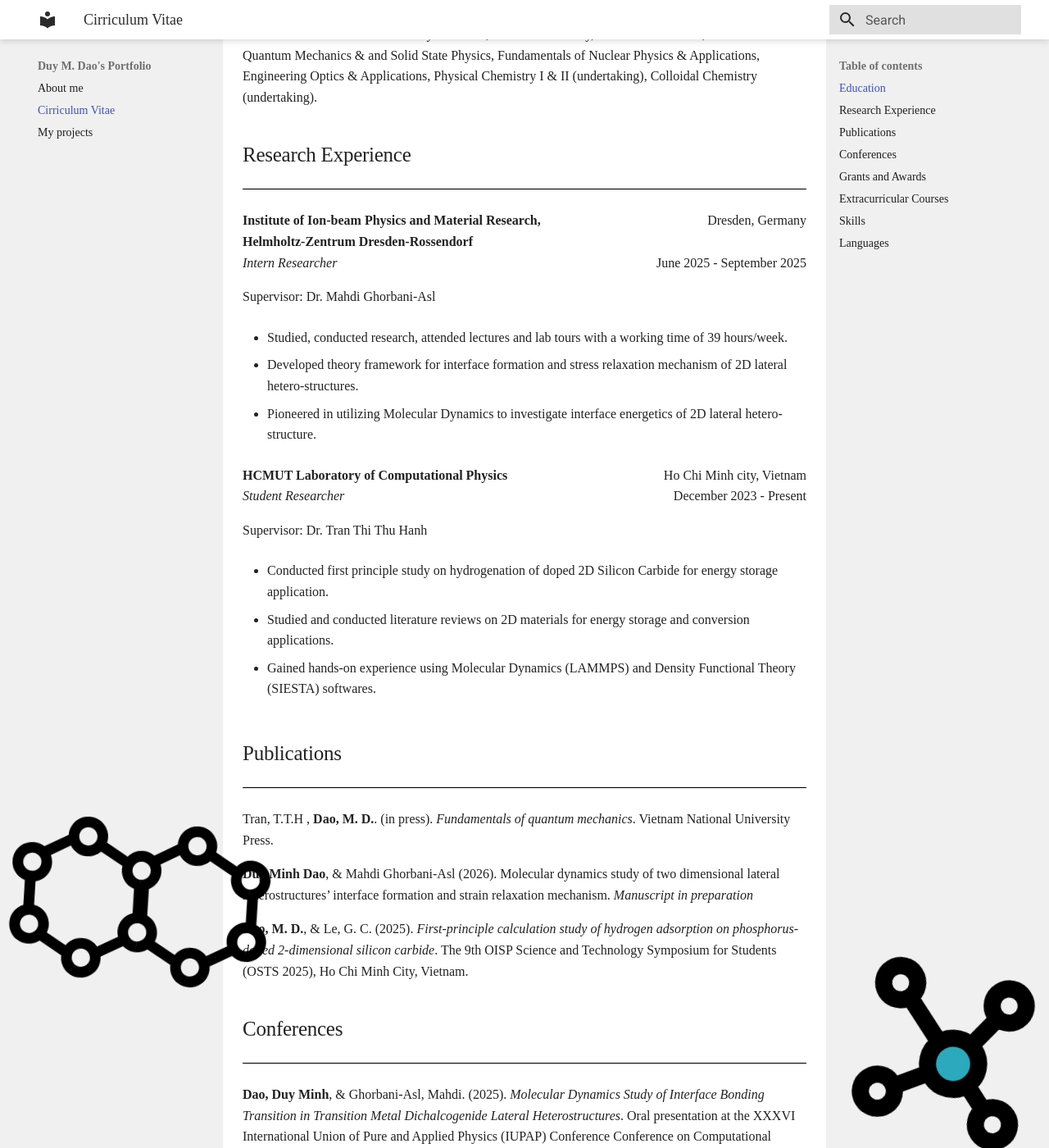
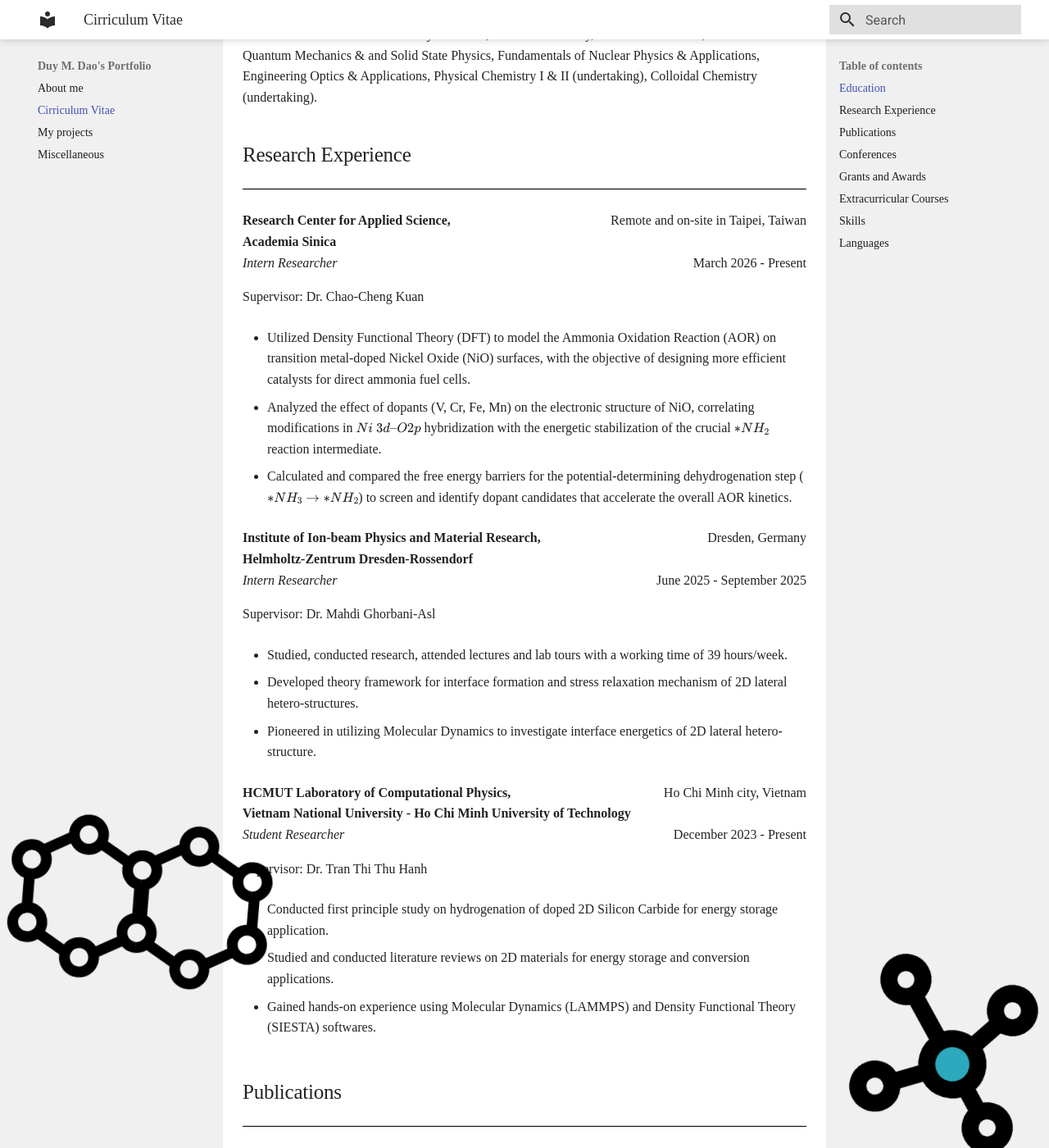
Before and after one commit to daoduywork-maker/my-notes, an MkDocs documentation site: the page built from docs/cv.md, in a window 1280 px wide and 1400 px high, scrolled down 410 px. Shown: the whole window at 82% size. Built offline with MkDocs 1.6.1 and Material for MkDocs 9.7.7, drawn with Linux system fonts in a browser that asks for light colours.

Commit message:
added miscellaneous

```diff
--- a/docs/cv.md
+++ b/docs/cv.md
@@ -21,6 +21,25 @@ Physical Chemistry I & II (undertaking), Colloidal Chemistry (undertaking).
 
 ## Research Experience
 ---
+
+<div style="display: flex; justify-content: space-between;">
+  <span><strong>Research Center for Applied Science,<br>
+  Academia Sinica </strong></span>
+  <span>Remote and on-site in Taipei, Taiwan</span>
+</div>
+<div style="display: flex; justify-content: space-between;">
+  <span><em>Intern Researcher</em></span>
+  <span>March 2026 - Present</span>
+</div>
+
+Supervisor: Dr. Chao-Cheng Kuan
+
+- Utilized Density Functional Theory (DFT) to model the Ammonia Oxidation Reaction (AOR) on transition metal-doped Nickel Oxide (NiO) surfaces, with the objective of designing more efficient catalysts for direct ammonia fuel cells.
+
+- Analyzed the effect of dopants (V, Cr, Fe, Mn) on the electronic structure of NiO, correlating modifications in $Ni$ $3d–O 2p$ hybridization with the energetic stabilization of the crucial $∗NH_2$ reaction intermediate.
+
+- Calculated and compared the free energy barriers for the potential-determining dehydrogenation step ($∗NH_3 \rightarrow *NH_2$) to screen and identify dopant candidates that accelerate the overall AOR kinetics.
+
 <div style="display: flex; justify-content: space-between;">
   <span><strong>Institute of Ion-beam Physics and Material Research,<br>
   Helmholtz-Zentrum Dresden-Rossendorf </strong></span>
@@ -40,7 +59,8 @@ Supervisor: Dr. Mahdi Ghorbani-Asl
 - Pioneered in utilizing Molecular Dynamics to investigate interface energetics of 2D lateral hetero-structure.
 
 <div style="display: flex; justify-content: space-between;">
-  <span><strong>HCMUT Laboratory of Computational Physics</strong></span>
+  <span><strong>HCMUT Laboratory of Computational Physics, <br>
+  Vietnam National University - Ho Chi Minh University of Technology</strong></span>
   <span>Ho Chi Minh city, Vietnam</span>
 </div>
 <div style="display: flex; justify-content: space-between;">
--- a/mkdocs.yml
+++ b/mkdocs.yml
@@ -11,6 +11,7 @@ nav:
   - About me: index.md
   - Cirriculum Vitae: cv.md
   - My projects: project.md
+  - Miscellaneous: miscellaneous.md
 
 # Enable math equations (LaTeX)
 markdown_extensions:
```
Also changed, not shown: docs/miscellaneous.md (added, +95 -0 lines), docs/project.md (+5 -1 lines).
